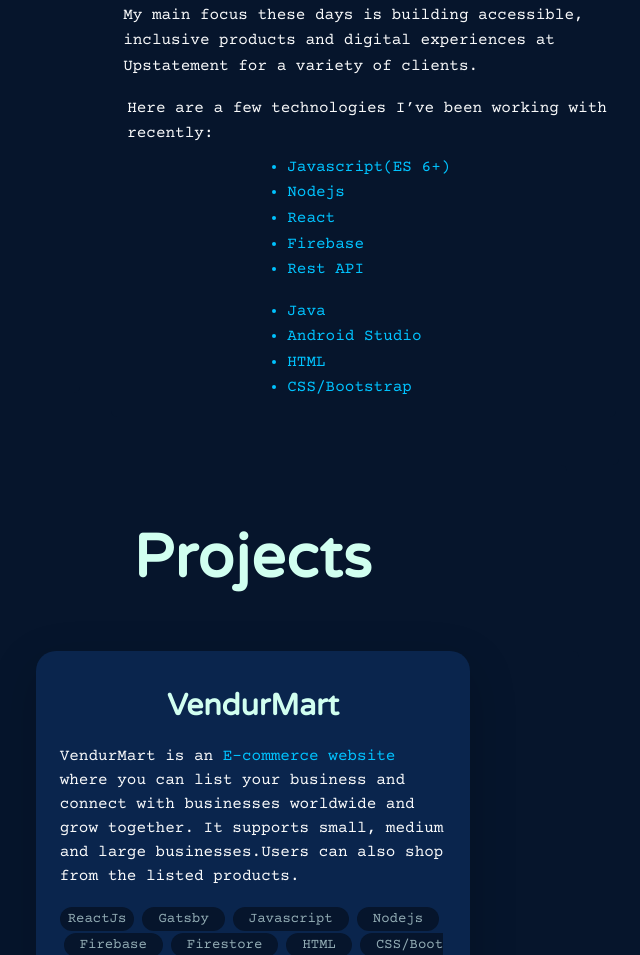
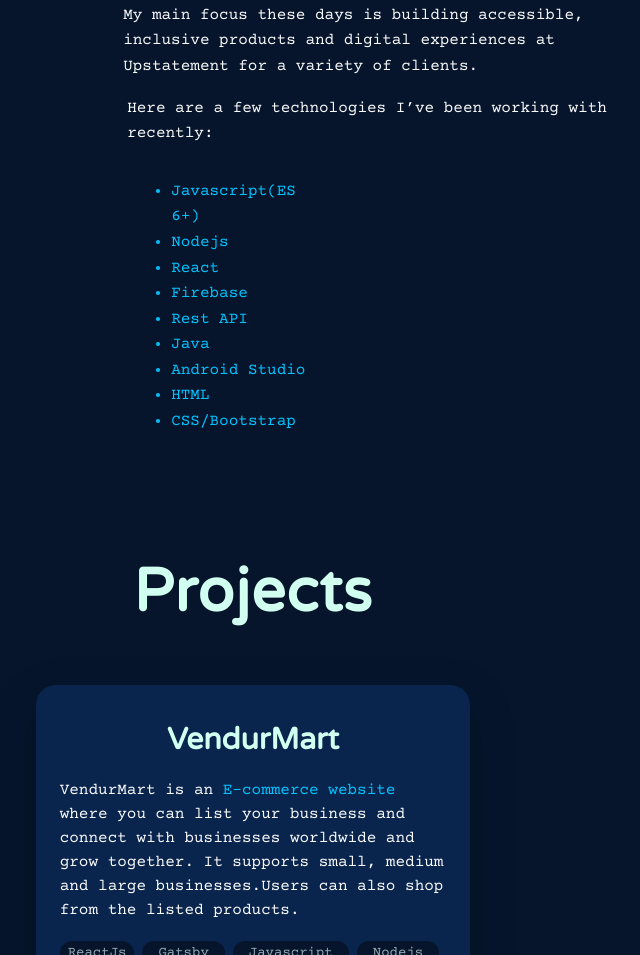
Before and after one commit to Jignesh220/portfolio, a Gatsby site: page / in a window 1280 px wide. Shown: the part 1268-2223 px from the top of the page, without its empty margins (387-1027 px from the left). Built offline with nearby package versions, Linux system fonts and the light colour scheme; Gatsby itself is replaced by a stand-in of ours.

Commit message:
skill update

```diff
--- a/src/component/About/About.js
+++ b/src/component/About/About.js
@@ -49,17 +49,13 @@ export default function About() {
                   <div className="mt-3 row ms-1">
                     Here are a few technologies I’ve been working with recently:
                     <div className="mt-2">
-                      <div className="col-12 col-lg-6 col-md-6 col-sm-12 mx-auto mono-text">
+                      <div className="col-12 col-lg-5 col-md-5 col-sm-12 mono-text mt-4">
                         <ul>
                           <li>Javascript(ES 6+)</li>
                           <li>Nodejs</li>
                           <li>React</li>
                           <li>Firebase</li>
                           <li>Rest API</li>
-                        </ul>
-                      </div>
-                      <div className="col-12 col-lg-6 col-md-6 col-sm-12 mx-auto mono-text">
-                        <ul>
                           <li>Java</li>
                           <li>Android Studio</li>
                           <li>HTML</li>
```
